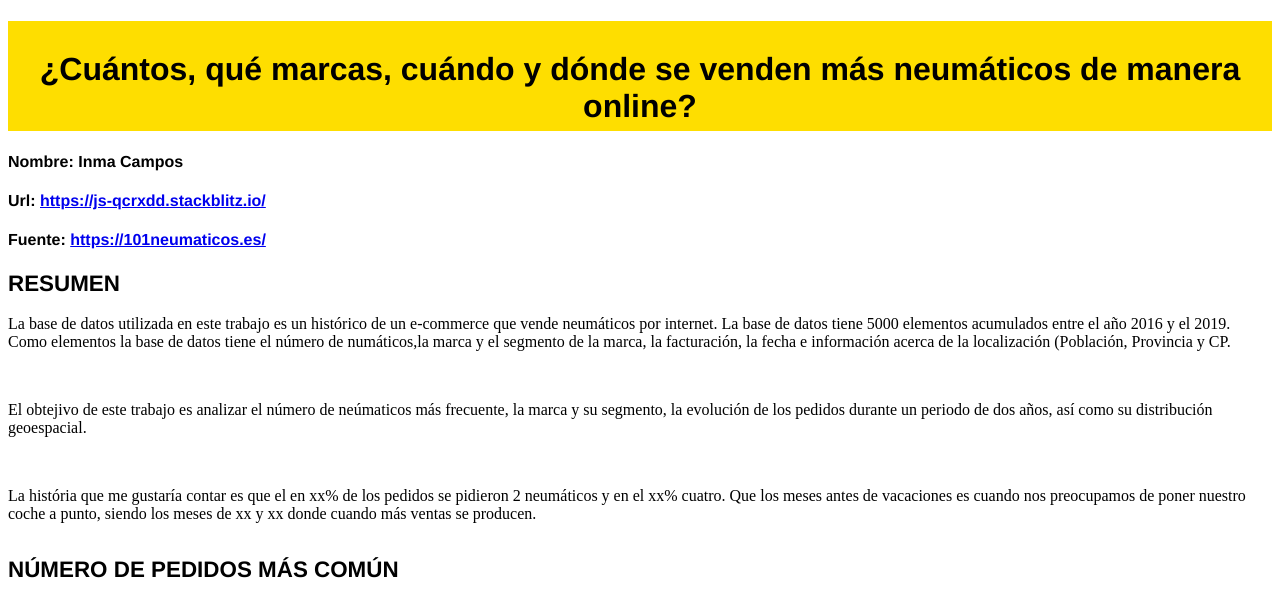
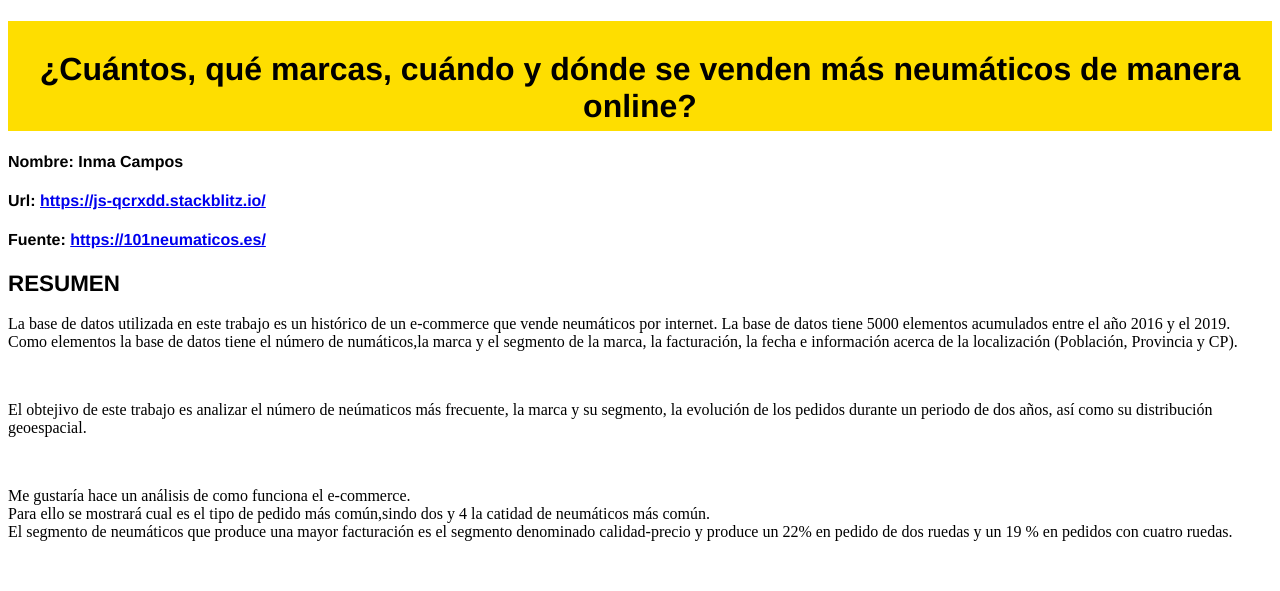
Before and after one commit to inmacampos/SEMINARIO-VISUALIZACION, a website: page index.html in a window 1280 px wide. Shown: the top 591 px of the page. Drawn offline with nearby package versions, Linux system fonts and the light colour scheme.

Commit message:
1 file modified

```diff
--- a/index.html
+++ b/index.html
@@ -52,11 +52,19 @@
     <h4>Fuente:  <a href="https://101neumaticos.es/">https://101neumaticos.es/</a></h4>
 
   <h2>RESUMEN</h2>
-  <p>La base de datos utilizada en este trabajo es un histórico de un e-commerce que vende neumáticos por internet. La base de datos tiene 5000 elementos acumulados entre el año 2016 y el 2019. Como elementos la base de datos tiene el número de numáticos,la marca y el segmento de la marca, la facturación, la fecha e información acerca de la localización (Población, Provincia y CP.</p>
+  <p>La base de datos utilizada en este trabajo es un histórico de un e-commerce que vende neumáticos por internet. La base de datos tiene 5000 elementos acumulados entre el año 2016 y el 2019. Como elementos la base de datos tiene el número de numáticos,la marca y el segmento de la marca, la facturación, la fecha e información acerca de la localización (Población, Provincia y CP).</p>
   </br>
   <p>El obtejivo de este trabajo es analizar el número de neúmaticos más frecuente,  la marca y su segmento, la evolución de los pedidos durante un periodo de dos años, así como su distribución geoespacial.</p>
+  </br>
+  <p>Me gustaría hace un análisis de como funciona el e-commerce.
     </br>
-  <p>La história que me gustaría contar es que el en xx% de los pedidos se pidieron 2 neumáticos y en el xx% cuatro. Que los meses antes de vacaciones es cuando nos preocupamos de poner nuestro coche a punto, siendo los meses de xx y xx donde cuando más ventas se producen. </p>
+     Para ello se mostrará cual es el tipo de pedido más común,sindo dos y 4 la catidad de neumáticos más común.
+    </br>
+    El segmento de neumáticos que produce una mayor facturación es el segmento denominado calidad-precio y produce un 22% en pedido de dos ruedas y un 19 % en pedidos con cuatro ruedas. </p>
+    </br>
+
+    </br>
+
     </br>
 <h2>Número de pedidos más común</h2>
 <a href="https://imgbb.com/"><img src="https://i.ibb.co/yQhfycG/count.png" alt="count" border="0"></a>
```
